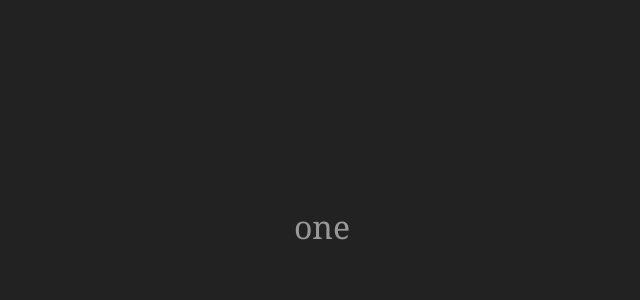
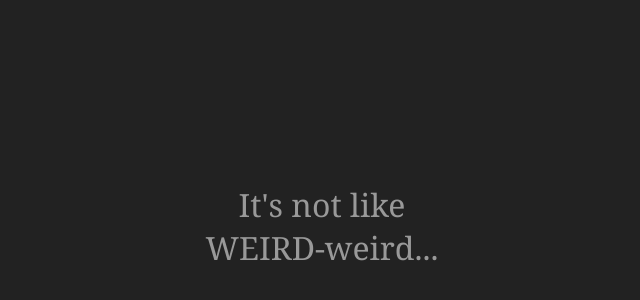
Before and after one commit to elShailee/the-weird-game, a React (Create React App) app: page / in a window 1280 px wide. Shown: the part 174-474 px from the top of the page, without its empty margins (318-958 px from the left). Built offline with nearby package versions, Linux system fonts and the light colour scheme.

Commit message:
working chpter00, need refactor

```diff
--- a/src/Chapters/Chapter00/Chapter00.jsx
+++ b/src/Chapters/Chapter00/Chapter00.jsx
@@ -4,7 +4,7 @@ import { useNextChapterIndex } from 'Utils/useNextChapterIndex';
 import { useTimeouts } from 'Utils/useTimeout-s';
 import { IntroductionScreen } from './IntroductionScreen';
 import { ScareScreen } from './ScareScreen';
-import { WelcomeScreen } from './WelcomeScreen';
+import { WelcomeScreen, duration as welcomeDuration } from './WelcomeScreen';
 
 export const Chapter00 = () => {
 	const [contentState, setContentState] = useState(<ScareScreen />);
@@ -23,7 +23,7 @@ export const Chapter00 = () => {
 				setContentState(<IntroductionScreen nextChapter={nextChapter} />);
 			},
 		],
-		[500, 2000],
+		[100, welcomeDuration],
 	);
 	return contentState;
 };
--- a/src/Chapters/Chapter00/IntroductionScreen.jsx
+++ b/src/Chapters/Chapter00/IntroductionScreen.jsx
@@ -3,28 +3,39 @@ import { useSpring, animated } from 'react-spring';
 import { ChapterIndtoductionContainer } from './styles';
 
 export const IntroductionScreen = ({ nextChapter }) => {
-	const introductionTexts = ['one', 'two', 'three', 'four'];
+	const introductionTexts = [
+		<div>
+			It's not like <br /> WEIRD-weird...{' '}
+		</div>,
+		<div>
+			it's more like, <br /> dads humor weird
+		</div>,
+		<div>
+			Anyway, <br /> do you wanna play a game?
+		</div>,
+		<div>sorry, I'll work on that...</div>,
+	];
 	const [introductionStage, setIntroductionStage] = useState(0);
-	const [data, setData] = useState(false);
+	const [isTextFadingOutState, setIsTextFadingOutState] = useState(false);
+	const textFadeDuration = 500;
 
 	const fadeInAnimation = useSpring({
 		to: { opacity: 1 },
 		from: { opacity: 0 },
-		config: { duration: 500 },
-		reverse: data,
+		config: { duration: textFadeDuration },
+		reverse: isTextFadingOutState,
 	});
 
 	const clickHandler = () => {
-		setData(true);
+		setIsTextFadingOutState(true);
 		setTimeout(() => {
-			console.log('first');
 			if (introductionStage === 3) {
 				nextChapter();
 			} else {
 				setIntroductionStage(introductionStage + 1);
 			}
-			setData(false);
-		}, 500);
+			setIsTextFadingOutState(false);
+		}, textFadeDuration);
 	};
 
 	return (
--- a/src/Chapters/Chapter00/WelcomeScreen.jsx
+++ b/src/Chapters/Chapter00/WelcomeScreen.jsx
@@ -1,18 +1,27 @@
 import { useSpring } from 'react-spring';
 import { WelcomeScreenContainer, ChapterIndtoductionContainer } from './styles';
+
+const animationDelay = 1500;
+const animationDuration = 1000;
+
+export const duration = animationDelay + animationDuration;
 
 export const WelcomeScreen = () => {
 	const fadingAnimation = useSpring({
 		to: { opacity: 0 },
 		from: { opacity: 1 },
-		config: { duration: 1200 },
-		delay: 500,
+		config: { duration: animationDuration },
+		delay: animationDelay,
 	});
 
 	return (
 		<>
 			<ChapterIndtoductionContainer />
-			<WelcomeScreenContainer style={fadingAnimation}>Welcome!</WelcomeScreenContainer>
+			<WelcomeScreenContainer style={fadingAnimation}>
+				Welcome to
+				<br />
+				The Weird Game
+			</WelcomeScreenContainer>
 		</>
 	);
 };
--- a/src/Chapters/Chapter00/styles.js
+++ b/src/Chapters/Chapter00/styles.js
@@ -2,23 +2,22 @@ import { animated } from 'react-spring';
 import styled from 'styled-components';
 
 export const ScareTextContainer = styled.div`
-	width: 100vw;
-	height: 100vh;
-	box-sizing: border-box;
+	${({ theme }) => theme.customStyles.isAScreen}
+	${({ theme }) => theme.customStyles.centerItems}
+	${({ theme }) => theme.customStyles.nonSelectable}
 `;
 
 export const SacreText = styled.div`
 	width: fit-content;
-	position: absolute;
 	font-size: 1.5em;
-	bottom: 4vmin;
-	right: 4vmin;
 `;
 
 export const WelcomeScreenContainer = styled(animated.div)`
 	${({ theme }) => theme.customStyles.isAScreen}
 	${({ theme }) => theme.customStyles.centerItems}
-	background-color: #f55;
+	${({ theme }) => theme.customStyles.nonSelectable}
+	padding: 1rem;
+	background-color: ${({ theme }) => theme.colors.chapter00.welcomeScreenBG};
 	font-family: ${({ theme }) => theme.fonts.primary};
 	font-size: 3rem;
 `;
@@ -26,8 +25,10 @@ export const WelcomeScreenContainer = styled(animated.div)`
 export const ChapterIndtoductionContainer = styled(animated.div)`
 	${({ theme }) => theme.customStyles.isAScreen}
 	${({ theme }) => theme.customStyles.centerItems}
-	background: #222;
-	color: #999;
+	${({ theme }) => theme.customStyles.nonSelectable}
+	padding: 1rem;
+	background-color: ${({ theme }) => theme.colors.chapter00.introScreenBG};
+	color: ${({ theme }) => theme.colors.chapter00.introScreenText};
 	font-size: 2rem;
 	font-family: ${({ theme }) => theme.fonts.primary};
 `;
--- a/src/Chapters/Chapter01.jsx
+++ b/src/Chapters/Chapter01.jsx
@@ -1,5 +1,5 @@
 import React from 'react';
 
 export default function Chapter01() {
-	return <div>Chapter01</div>;
+	return <div>game over</div>;
 }
--- a/src/palette.js
+++ b/src/palette.js
@@ -1,5 +1,12 @@
 const palette = {
 	transparent: `rgba(0,0,0,0)`,
+	gray: {
+		200: `rgb(34, 34, 34)`,
+		700: `rgb(153, 153, 153)`,
+	},
+	red: {
+		950: `rgb(221, 34, 51)`,
+	},
 };
 
 export default palette;
--- a/src/theme.js
+++ b/src/theme.js
@@ -1,4 +1,4 @@
-// import palette from 'palette';
+import palette from 'palette';
 
 export const theme = {
 	sizes: {
@@ -36,7 +36,14 @@ export const theme = {
 			top: 0;
 			width: 100vw;
 			height: 100vh;
+			box-sizing: border-box;
 		`,
 	},
-	colors: {},
+	colors: {
+		chapter00: {
+			welcomeScreenBG: palette.red[950],
+			introScreenBG: palette.gray[200],
+			introScreenText: palette.gray[700],
+		},
+	},
 };
```
